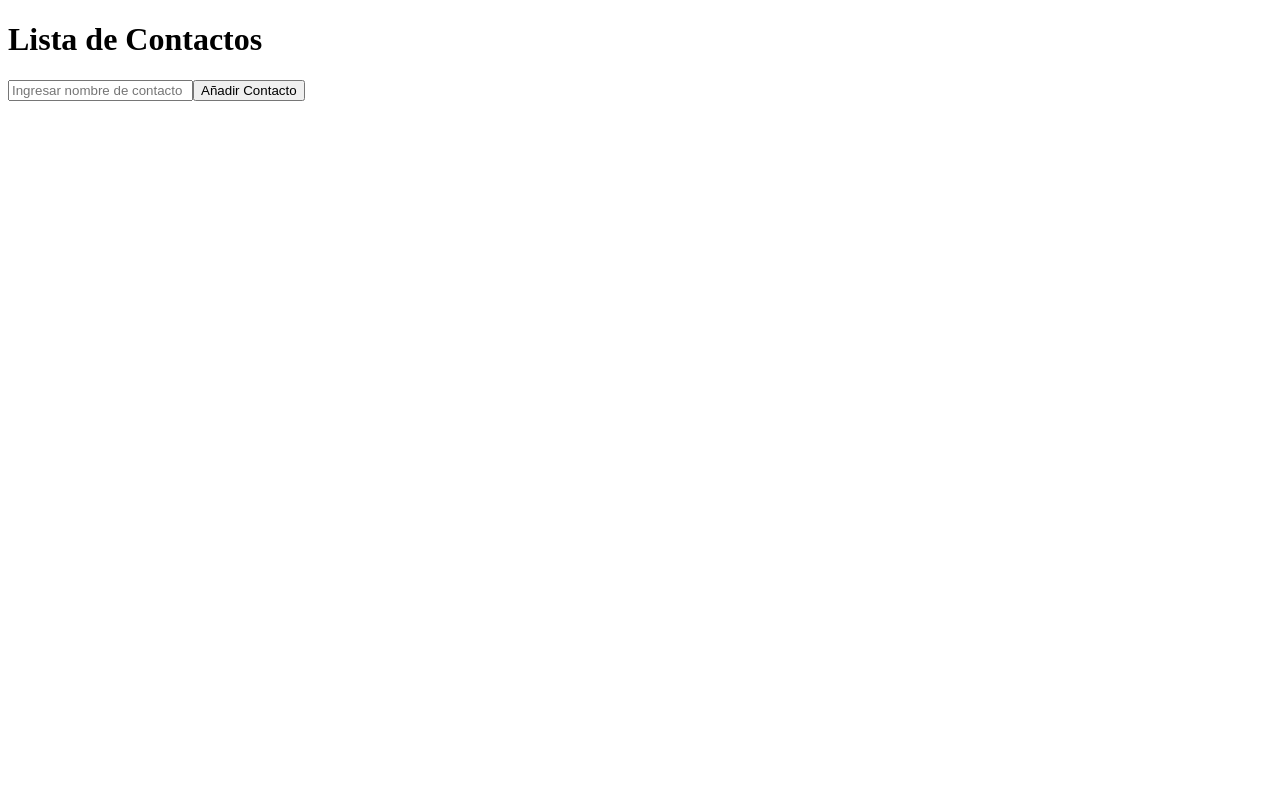
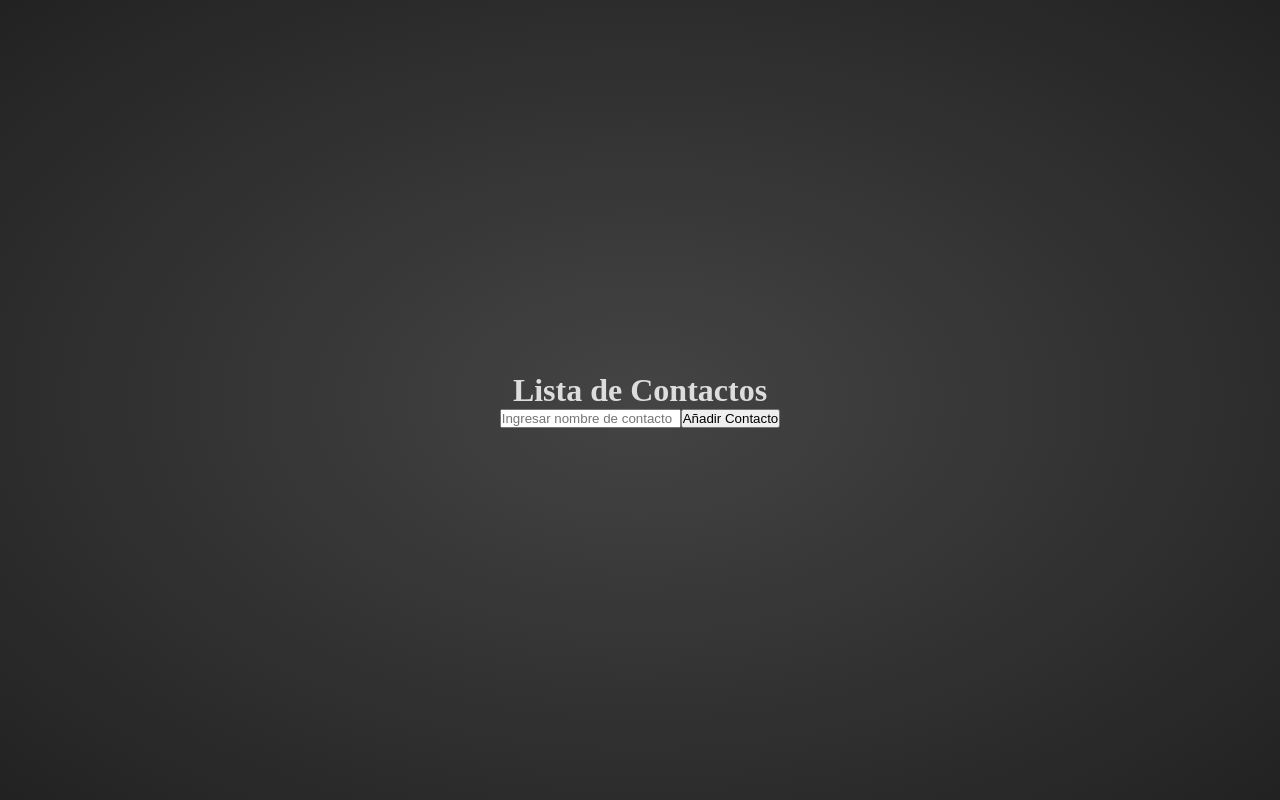
Before and after one commit to JoeTheorium/ReactJS-Sesion9-OpenBootcamp, a React (Vite) app: page / in a window 1280 px wide. Built offline with nearby package versions, Linux system fonts and the light colour scheme.

Commit message:
Update index.css
General Styles

```diff
--- a/src/index.css
+++ b/src/index.css
@@ -0,0 +1,15 @@
+*{
+  padding: 0;
+  margin: 0;
+  box-sizing: border-box;
+}
+
+body{
+  height: 100vh;
+  display: flex;
+  justify-content: center;
+  align-items: center;
+  text-align: center;
+  color: #ddd;
+  background: radial-gradient(#444,#222);
+}
```
